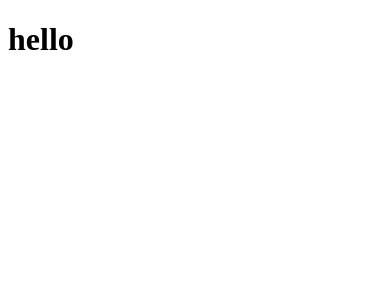
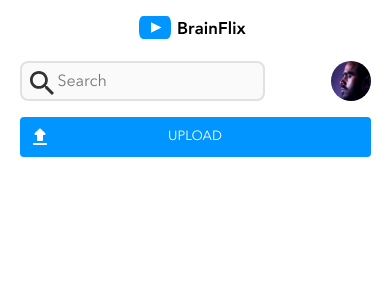
Before and after one commit to nate-paradiso/nate-paradiso-brainflix, a React (Create React App) app: page / in a window 390 px wide. Shown: the top 300 px of the page. Built offline with nearby package versions, Linux system fonts and the light colour scheme.

Commit message:
mobile nav bar done

```diff
--- a/src/App.js
+++ b/src/App.js
@@ -1,10 +1,13 @@
 
 import './App.scss';
+import NavBar from './components/Component/Navbar/Navbar';
 
 function App() {
   return (
-    <h1>hello</h1>
+    <div>
+    <NavBar/>
 
+    </div>
   );
 }
 
--- a/src/App.scss
+++ b/src/App.scss
@@ -1,38 +1,13 @@
-.App {
-  text-align: center;
+@use "../src/styles/partials/_fonts.scss";
+
+html {
+	padding: 0;
+	margin: 0;
+	box-sizing: border-box;
+	font-size: 100%;
 }
-
-.App-logo {
-  height: 40vmin;
-  pointer-events: none;
+body {
+	width: 100%;
+	margin: auto;
+	font-family: "Avenir Next Pro Lt", Georgia, "Times New Roman", Times, serif;
 }
-
-@media (prefers-reduced-motion: no-preference) {
-  .App-logo {
-    animation: App-logo-spin infinite 20s linear;
-  }
-}
-
-.App-header {
-  background-color: #282c34;
-  min-height: 100vh;
-  display: flex;
-  flex-direction: column;
-  align-items: center;
-  justify-content: center;
-  font-size: calc(10px + 2vmin);
-  color: white;
-}
-
-.App-link {
-  color: #61dafb;
-}
-
-@keyframes App-logo-spin {
-  from {
-    transform: rotate(0deg);
-  }
-  to {
-    transform: rotate(360deg);
-  }
-}
--- /dev/null
+++ b/src/components/Component/Navbar/Navbar.js
@@ -0,0 +1,28 @@
+import "./Navbar.scss";
+import logo from "../../../assets/images/logo/BrainFlix-logo.svg"
+
+
+function NavBar () {
+
+    return(
+        <header className="header">
+            <div className="header__logo">
+                <img src={logo}
+                alt="logo">
+                </img>
+            </div>
+            <div className="header__search-container">
+                <form>
+                    <input type="text" placeholder="Search" name="search"></input>
+                </form>
+                <div class="header__img-container">
+                        <div class="header__img-container--image">
+                        </div>
+                </div>
+            </div>
+            <button className="header__button">UPLOAD</button>
+        </header>
+
+    );
+}
+export default NavBar
--- /dev/null
+++ b/src/components/Component/Navbar/Navbar.scss
@@ -0,0 +1,59 @@
+@use "../../../styles/partials/_variables.scss" as *;
+@use "../../../styles/partials/_mixins.scss" as *;
+
+.header {
+	display: flex;
+	flex-direction: column;
+	justify-content: space-around;
+	align-items: center;
+	margin: 1rem, 1rem, 1rem, 1rem;
+	&__search-container {
+		display: flex;
+		flex-direction: row;
+		margin: 1rem;
+		width: 90%;
+		justify-content: space-between;
+		margin-top: 0rem;
+	}
+	&__img-container {
+		&--image {
+			background-image: url(../../../assets/images/Mohan-muruge.jpg);
+			background-size: 60px;
+			height: 40px;
+			width: 40px;
+			border-radius: 50%;
+			background-repeat: no-repeat;
+			margin-left: 1rem;
+			background-position-x: 25%;
+			background-position-y: 50%;
+		}
+	}
+	&__button {
+		@include button;
+	}
+	&__logo {
+		margin: 1rem;
+	}
+}
+
+input {
+	background-image: url(../../../assets/images/icons/search.svg);
+	background-repeat: no-repeat;
+	height: 40px;
+	width: 240px;
+	width: 100%;
+	border-radius: 0.5rem;
+	box-sizing: border-box;
+	background-repeat: no-repeat;
+	padding-left: 2rem;
+	background-size: 1.5rem;
+	background-position: (0.5rem 0.5rem);
+	font-size: 1rem;
+	border-color: $brain-flix-mercury;
+	border-style: solid;
+	background-color: $brain-flix-alabaster;
+}
+input::placeholder {
+	padding-left: 0.25rem;
+	font-family: "Avenir Next Pro Lt";
+}
--- /dev/null
+++ b/src/styles/partials/_fonts.scss
@@ -0,0 +1,10 @@
+@font-face {
+	font-family: "Avenir Next Pro Lt";
+	src: url("../../assets/fonts/AvenirNextLTPro-Regular.otf");
+	font-weight: 400;
+}
+@font-face {
+	font-family: "Avenir Next Pro Lt";
+	src: url("../../assets/fonts/AvenirNextLTPro-Bold.otf");
+	font-weight: 700;
+}
--- /dev/null
+++ b/src/styles/partials/_mixins.scss
@@ -0,0 +1,22 @@
+@use "./variables" as *;
+
+@mixin button {
+	width: 90%;
+	background-color: $brain-flix-blue;
+	cursor: pointer;
+	height: 2.5rem;
+	color: $brain-flix-white;
+	font-family: "Avenir Next Pro Lt";
+	border-radius: 4px;
+	border: none;
+	background-image: url(../../assets/images/icons/upload.svg);
+	background-repeat: no-repeat;
+	background-position: 0.5rem;
+
+	&:hover {
+		background-color: $brain-flix-darkblue;
+	}
+}
+@mixin logo {
+	background-image: url(../../assets/images/logo/BrainFlix-logo.svg);
+}
--- /dev/null
+++ b/src/styles/partials/_variables.scss
@@ -0,0 +1,8 @@
+$brain-flix-blue: #0095ff;
+$brain-flix-white: #ffffff;
+$brain-flix-darkblue: #0065ad;
+$brain-flix-black: #323232;
+$brain-flix-darkblack: #000000;
+$brain-flix-silver: #afafaf;
+$brain-flix-mercury: #e1e1e1;
+$brain-flix-alabaster: #fafafa;
```
